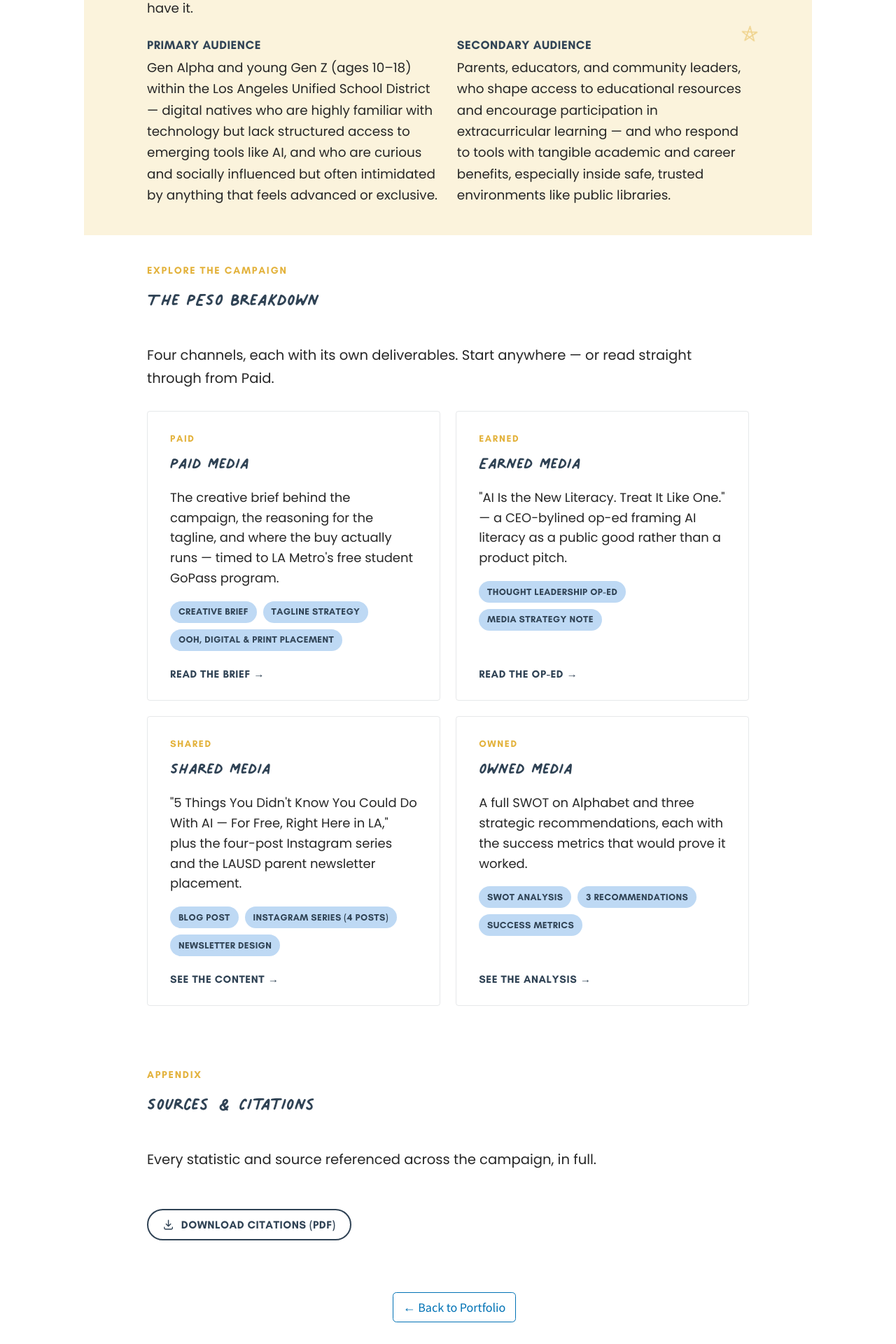
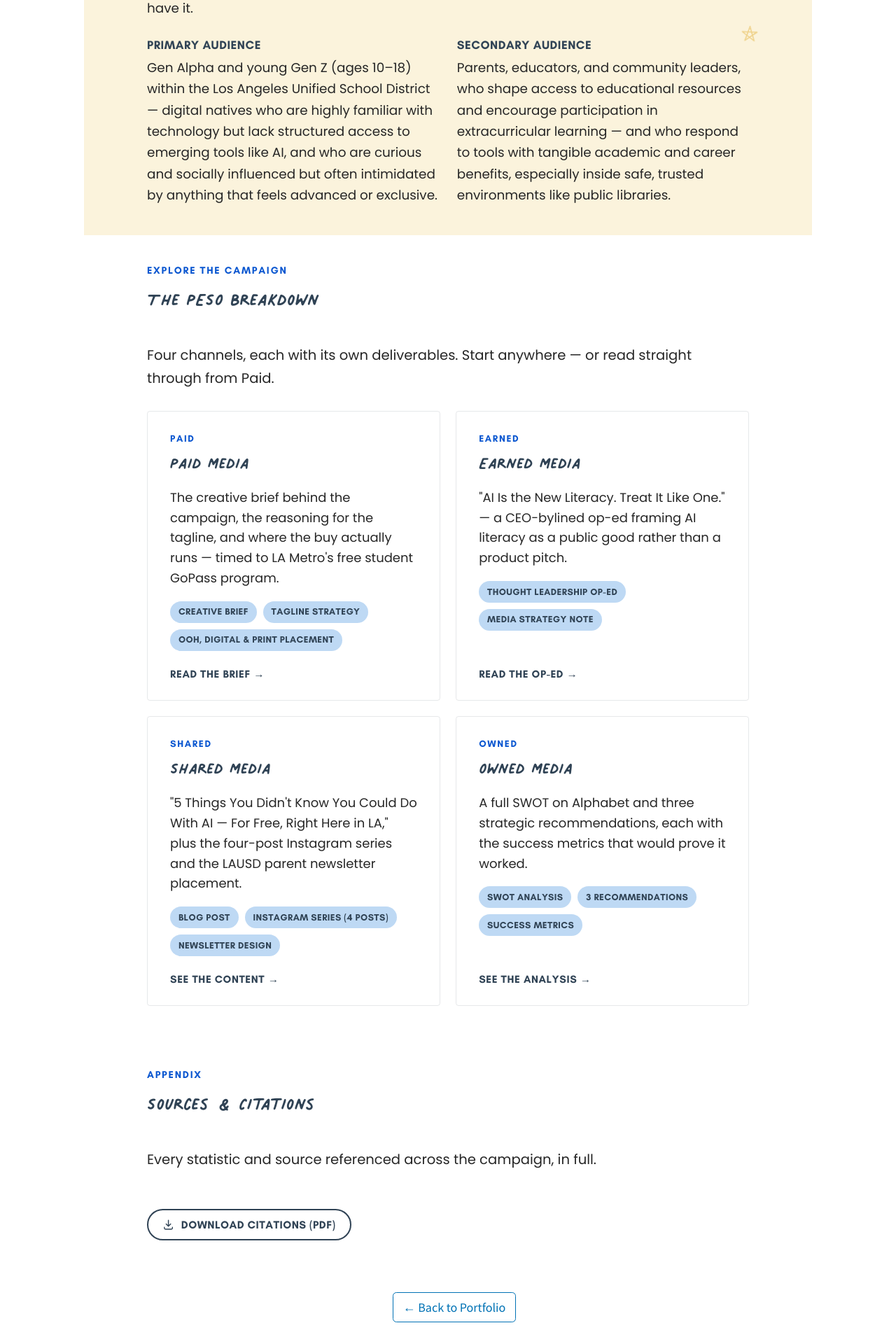
Before and after one commit to kipalacios/kipalacios.github.io, a Jekyll site: the page built from _portfolio/open-mind-campaign.md, in a window 1280 px wide. Shown: the part 1652-3572 px from the top of the page at 70% size. Built offline with Jekyll 4.4.1, drawn with Linux system fonts in a browser that asks for light colours; a script that is not in the unit is left out.

```diff
--- a/_layouts/campaign-hub.liquid
+++ b/_layouts/campaign-hub.liquid
@@ -18,7 +18,7 @@ page's <h1>, so the hero below doesn't repeat the title.
     <h1 class="call-out_title">{{ page.title }}</h1>
 </div>
 
-<article class="case-study">
+<article class="case-study"{% if page.accent %} style="--campaign-accent: {{ page.accent }};"{% endif %}>
 
   <header class="case-hero">
     <div class="case-hero__inner">
--- a/_layouts/campaign-section.liquid
+++ b/_layouts/campaign-section.liquid
@@ -22,7 +22,7 @@ back to the campaign plus the section's one-line summary.
     <h1 class="call-out_title">{{ page.title }}</h1>
 </div>
 
-<article class="case-study case-study--section">
+<article class="case-study case-study--section"{% if campaign.accent %} style="--campaign-accent: {{ campaign.accent }};"{% endif %}>
 
   <header class="case-hero case-hero--section">
     <div class="case-hero__inner">
--- a/_layouts/portfolio-index.liquid
+++ b/_layouts/portfolio-index.liquid
@@ -19,7 +19,7 @@ layout: default
         <div class="portfolio-index__body">
             <h2 class="portfolio-index__title">{{ item.title }}</h2>
             {% if item.industry %}
-            <p class="portfolio-index__meta">{{ item.industry | join: ' &middot; ' }}</p>
+            <p class="portfolio-index__meta"{% if item.accent %} style="color: {{ item.accent }};"{% endif %}>{{ item.industry | join: ' &middot; ' }}</p>
             {% endif %}
             {% assign blurb = item.summary | default: item.excerpt %}
             {% if blurb %}
--- a/_sass/_custom.scss
+++ b/_sass/_custom.scss
@@ -1821,7 +1821,10 @@ a.button.creator-bio__collab-cta {
     font-size: 0.72em;
     letter-spacing: 0.12em;
     text-transform: uppercase;
-    color: $kppr-gold;
+    /* Per-campaign accent where one is set (see `accent:` in a campaign's
+       front matter); the site's gold otherwise. Only these small markers
+       take the client's colour — the page chrome stays KPPR. */
+    color: var(--campaign-accent, #{$kppr-gold});
     margin: 0 0 0.4em;
   }
 
@@ -1947,7 +1950,7 @@ a.button.creator-bio__collab-cta {
 .case-note {
   margin-top: 1.6em;
   padding: 1.1em 1.3em;
-  border-left: 3px solid $kppr-gold;
+  border-left: 3px solid var(--campaign-accent, #{$kppr-gold});
   background: var(--card-background);
   border-radius: 0 $border-radius $border-radius 0;
 
@@ -2359,7 +2362,7 @@ a.button.creator-bio__collab-cta {
     font-size: 0.68em;
     letter-spacing: 0.12em;
     text-transform: uppercase;
-    color: $kppr-gold;
+    color: var(--campaign-accent, #{$kppr-gold});
     margin-bottom: 0.4em;
   }
 
```
Also changed, not shown: _portfolio/open-mind-campaign.md (+5 -0 lines), _portfolio/rare-hair-campaign.md (+3 -0 lines), assets/img/portfolio/rare-hair/mockup/billboard-14x48.jpg (added), assets/img/portfolio/rare-hair/mockup/bus-shelter-6sheet.jpg (added), assets/img/portfolio/rare-hair/mockup/digital-screen-9x16.jpg (added).
